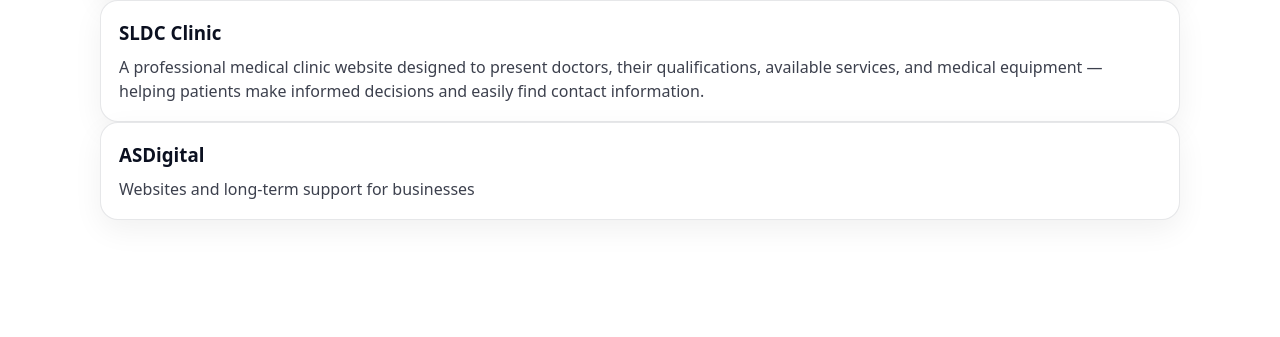
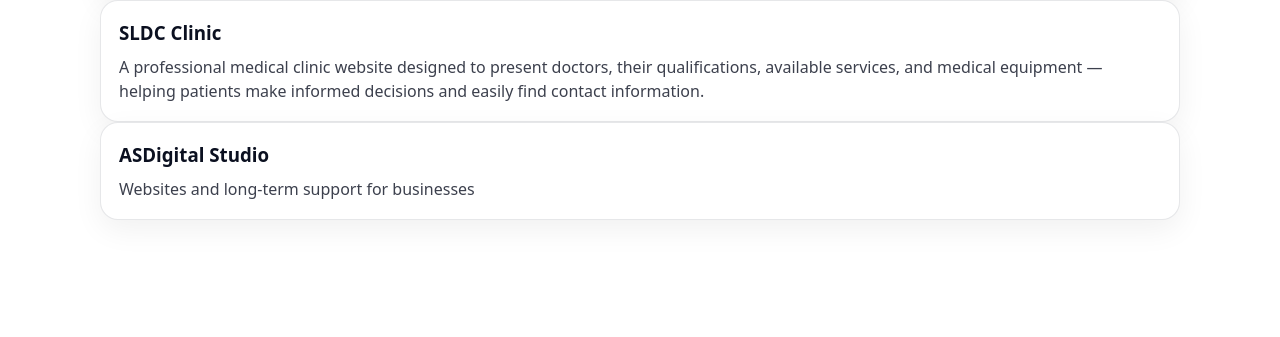
Before and after one commit to asdanchev/asdigital-portfolio, a Django app: page / in a window 1280 px wide. Shown: the part 2098-2435 px from the top of the page. Run offline with Django 5.2, Linux system fonts and the light colour scheme.

Commit message:
Rename ASDigital card to ASDigital Studio

```diff
--- a/templates/portfolio/index.html
+++ b/templates/portfolio/index.html
@@ -177,7 +177,7 @@
         </a>
 
         <div class="card">
-          <h3>ASDigital</h3>
+          <h3>ASDigital Studio</h3>
           <p>Websites and long-term support for businesses</p>
         </div>
       </div>
```
